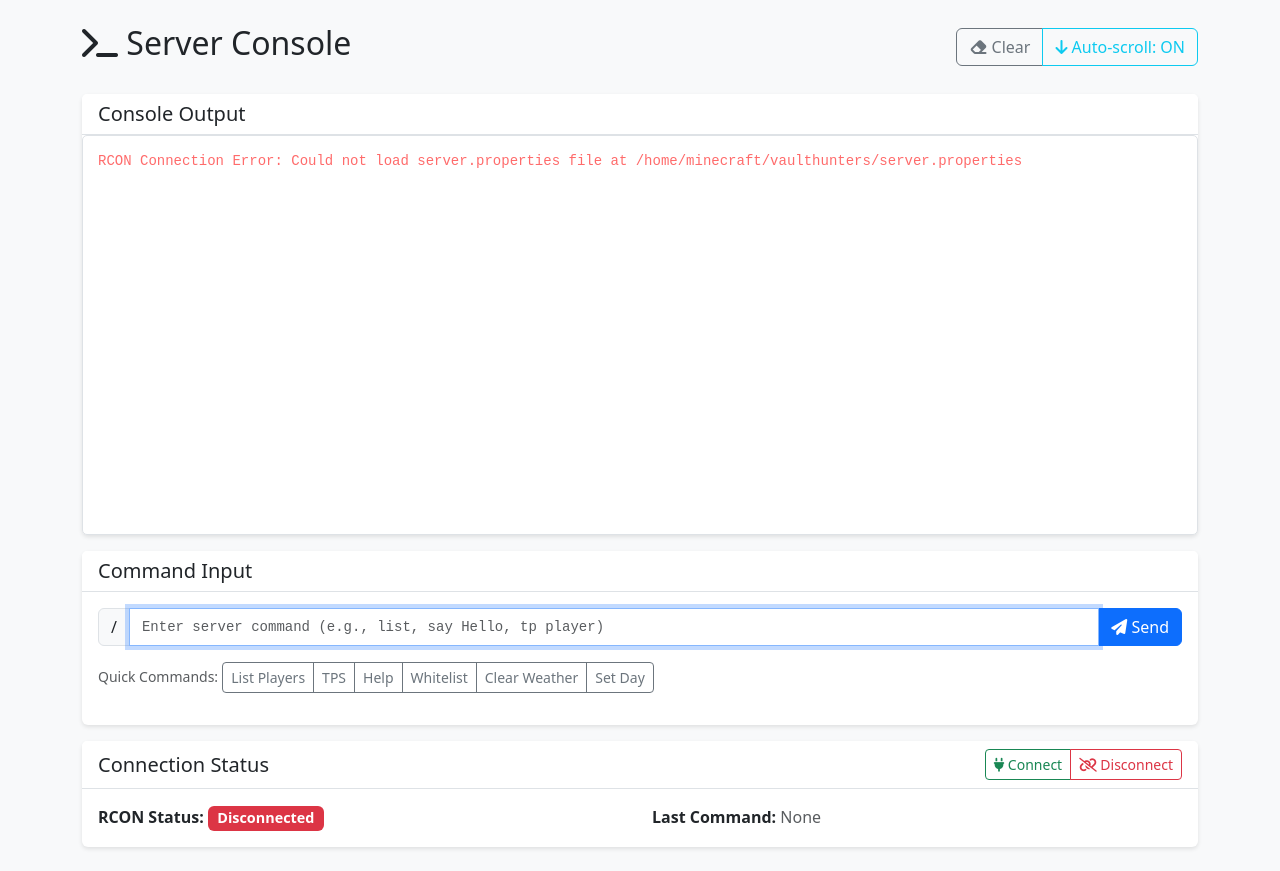
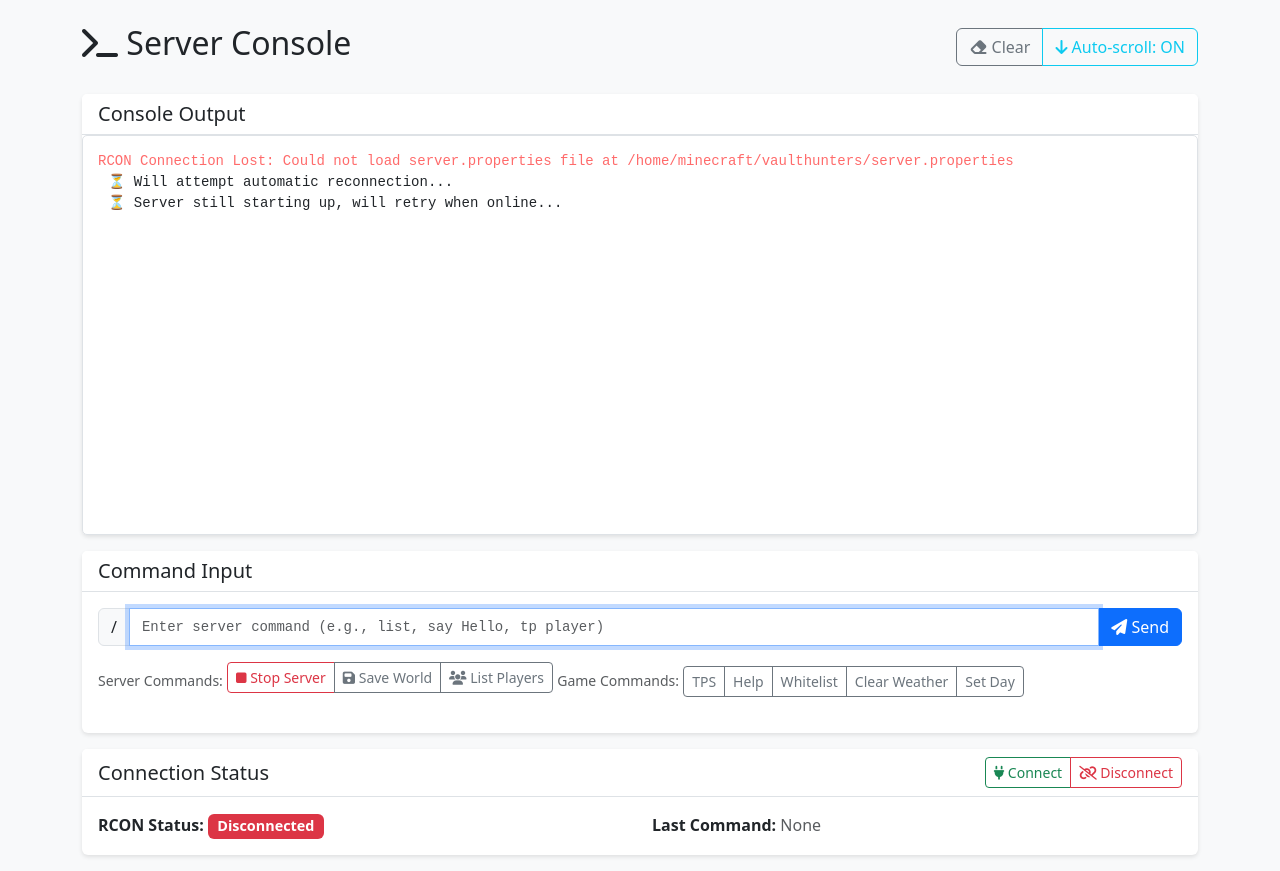
Before and after one commit to Hr46ph/vaulthunters_web_manager, a Flask app: page /console in a window 1280 px wide. Shown: the part 56-927 px from the top of the page. Before the commit the page ends 905 px from the top, so only its background shows below. Run offline with Flask 3, Linux system fonts and the light colour scheme; parts of the project's set-up code (start-up, migrations or seed data) failed here and were passed over; some libraries are stand-ins or nearby versions.

Commit message:
Implement server control via RCON with automatic console reconnection
- Route server stop/restart through RCON commands for graceful shutdown
- Add automatic RCON reconnection after server restarts
- Display RCON commands and responses in console for full transparency
- Add Stop Server button directly in console with confirmation
- Enhance console with server control and save commands
- Smart reconnection logic: detects server online status before RCON attempts
- Cross-page integration: dashboard server control shows in console window

🤖 Generated with [Claude Code](https://claude.ai/code)

Co-Authored-By: Claude <noreply@anthropic.com>

```diff
--- a/routes.py
+++ b/routes.py
@@ -16,6 +16,86 @@ import logging
 import subprocess
 import json
 from datetime import datetime
+
+def _execute_rcon_server_control(action):
+    """Execute server control via RCON commands"""
+    try:
+        # Get server connection details from server.properties
+        server_props = ServerPropertiesParser()
+
+        if not server_props.load_properties():
+            return {
+                'success': False,
+                'error': 'Could not load server.properties file'
+            }
+
+        if not server_props.is_rcon_enabled():
+            return {
+                'success': False,
+                'error': 'RCON is not enabled in server.properties (enable-rcon=true required)'
+            }
+
+        server_host = current_app.config.get('MINECRAFT_SERVER_HOST', 'localhost')
+        rcon_port = server_props.get_rcon_port()
+        rcon_password = server_props.get_rcon_password()
+
+        if not rcon_password:
+            return {
+                'success': False,
+                'error': 'RCON password not set in server.properties'
+            }
+
+        from services.rcon_client import execute_rcon_command
+
+        if action == 'stop':
+            # Execute stop command via RCON
+            success, response = execute_rcon_command(server_host, rcon_port, rcon_password, 'stop')
+            if success:
+                return {
+                    'success': True,
+                    'message': 'Server stop command sent via RCON',
+                    'rcon_command': 'stop',
+                    'rcon_response': response
+                }
+            else:
+                return {
+                    'success': False,
+                    'error': f'RCON stop command failed: {response}'
+                }
+
+        elif action == 'restart':
+            # First stop via RCON
+            success, response = execute_rcon_command(server_host, rcon_port, rcon_password, 'stop')
+            if success:
+                # Wait a moment for server to shut down
+                import time
+                time.sleep(3)
+
+                # Then start using system control
+                system_control = SystemControlService()
+                start_result = system_control.start_server()
+
+                return {
+                    'success': start_result['success'],
+                    'message': f"Server restart: RCON stop successful, start {'successful' if start_result['success'] else 'failed'}",
+                    'rcon_command': 'stop',
+                    'rcon_response': response,
+                    'start_result': start_result
+                }
+            else:
+                return {
+                    'success': False,
+                    'error': f'RCON stop command failed during restart: {response}'
+                }
+
+        return {'success': False, 'error': 'Unknown action'}
+
+    except Exception as e:
+        current_app.logger.error(f'RCON server control failed: {e}')
+        return {
+            'success': False,
+            'error': str(e)
+        }
 
 # Create blueprint
 main_bp = Blueprint('main', __name__)
@@ -100,9 +180,11 @@ def server_control():
         if action == 'start':
             result = system_control.start_server()
         elif action == 'stop':
-            result = system_control.stop_server()
+            # Use RCON stop command for graceful shutdown
+            result = _execute_rcon_server_control('stop')
         elif action == 'restart':
-            result = system_control.restart_server()
+            # Use RCON stop followed by system start
+            result = _execute_rcon_server_control('restart')
 
         current_app.logger.info(f'Server control result: {result}')
 
--- a/static/js/app.js
+++ b/static/js/app.js
@@ -85,6 +85,19 @@ function executeServerControl(action) {
     .then(data => {
         console.log('Server control response:', data);
         if (data.success) {
+            // Show RCON command and response in console if available
+            if (data.rcon_command && window.appendToConsole) {
+                const timestamp = new Date().toLocaleTimeString();
+                window.appendToConsole(`<span class="console-timestamp">[${timestamp}]</span> <span class="console-command">/${data.rcon_command}</span>`);
+
+                if (data.rcon_response) {
+                    window.appendToConsole(`<span class="console-response">${escapeHtml(data.rcon_response)}</span>`);
+                }
+
+                // Show system message for server control
+                window.appendToConsole(`<span class="console-response">💡 Server ${action} initiated via RCON</span>`);
+            }
+
             // For all actions, just refresh status without modal
             setTimeout(updateServerStatus, 2000);
         } else {
--- a/templates/console.html
+++ b/templates/console.html
@@ -137,9 +137,21 @@
 
                 <!-- Quick Commands -->
                 <div class="mb-3">
-                    <small class="text-muted">Quick Commands:</small>
+                    <small class="text-muted">Server Commands:</small>
+                    <div class="btn-group flex-wrap mb-2" role="group">
+                        <button type="button" class="btn btn-sm btn-outline-danger" onclick="confirmRconCommand('stop', 'stop the server')">
+                            <i class="fas fa-stop"></i> Stop Server
+                        </button>
+                        <button type="button" class="btn btn-sm btn-outline-secondary" onclick="executeCommand('save-all')">
+                            <i class="fas fa-save"></i> Save World
+                        </button>
+                        <button type="button" class="btn btn-sm btn-outline-secondary" onclick="executeCommand('list')">
+                            <i class="fas fa-users"></i> List Players
+                        </button>
+                    </div>
+
+                    <small class="text-muted">Game Commands:</small>
                     <div class="btn-group flex-wrap" role="group">
-                        <button type="button" class="btn btn-sm btn-outline-secondary" onclick="executeCommand('list')">List Players</button>
                         <button type="button" class="btn btn-sm btn-outline-secondary" onclick="executeCommand('tps')">TPS</button>
                         <button type="button" class="btn btn-sm btn-outline-secondary" onclick="executeCommand('help')">Help</button>
                         <button type="button" class="btn btn-sm btn-outline-secondary" onclick="executeCommand('whitelist list')">Whitelist</button>
@@ -242,12 +254,14 @@ function setupCommandHistory() {
 }
 
 
-// Append text to console
-function appendToConsole(text) {
+// Append text to console (globally available)
+window.appendToConsole = function(text) {
     const output = document.getElementById('console-output');
+    if (!output) return;  // Console not available on this page
+
     output.innerHTML += text + '\n';
 
-    if (autoScroll) {
+    if (typeof autoScroll !== 'undefined' && autoScroll) {
         output.scrollTop = output.scrollHeight;
     }
 }
@@ -274,27 +288,56 @@ function toggleAutoScroll() {
     }
 }
 
-// Check RCON status
+// RCON status tracking
+let lastRconStatus = null;
+let reconnectAttempts = 0;
+let maxReconnectAttempts = 5;
+
+// Check RCON status with auto-reconnection
 function checkRconStatus() {
     fetch('/console/status')
         .then(response => response.json())
         .then(data => {
             const statusElement = document.getElementById('rcon-status');
+            const currentStatus = data.connected;
+
             if (data.connected) {
                 statusElement.className = 'badge bg-success';
                 statusElement.textContent = 'Connected';
                 statusElement.title = `Connected to ${data.host}:${data.port}`;
+
+                // Reset reconnect attempts on successful connection
+                reconnectAttempts = 0;
+
+                // If we just reconnected, show success message
+                if (lastRconStatus === false) {
+                    appendToConsole(`<span class="console-response">✓ RCON automatically reconnected</span>`);
+                }
             } else {
                 statusElement.className = 'badge bg-danger';
                 statusElement.textContent = 'Disconnected';
                 statusElement.title = data.error || 'Connection failed';
 
-                // Also show error in console
-                console.error('RCON Connection Failed:', data.error);
+                // Try to auto-reconnect if server might be available
+                if (lastRconStatus === true || lastRconStatus === null) {
+                    // First time disconnection or we were previously connected
+                    appendToConsole(`<span class="console-error">RCON Connection Lost: ${escapeHtml(data.error || 'Unknown error')}</span>`);
+                    appendToConsole(`<span class="console-response">⏳ Will attempt automatic reconnection...</span>`);
+                }
 
-                // Add error message to console output
-                appendToConsole(`<span class="console-error">RCON Connection Error: ${escapeHtml(data.error || 'Unknown error')}</span>`);
+                // Attempt auto-reconnection if we haven't exceeded max attempts
+                if (reconnectAttempts < maxReconnectAttempts) {
+                    setTimeout(attemptAutoReconnect, 5000); // Try reconnecting after 5 seconds
+                    reconnectAttempts++;
+                }
             }
+
+            // Update server status to check if server is running
+            if (typeof updateServerStatus === 'function') {
+                updateServerStatus();
+            }
+
+            lastRconStatus = currentStatus;
         })
         .catch(error => {
             const statusElement = document.getElementById('rcon-status');
@@ -303,7 +346,49 @@ function checkRconStatus() {
             statusElement.title = error.message;
 
             console.error('RCON Status Check Error:', error);
-            appendToConsole(`<span class="console-error">RCON Status Check Failed: ${escapeHtml(error.message)}</span>`);
+            lastRconStatus = false;
+        });
+}
+
+// Attempt automatic reconnection
+function attemptAutoReconnect() {
+    // First check if server is online by checking server status
+    fetch('/server/status')
+        .then(response => response.json())
+        .then(serverData => {
+            // Only try RCON reconnection if server is online
+            if (serverData.online) {
+                appendToConsole(`<span class="console-response">🔄 Server detected online, attempting RCON reconnection (attempt ${reconnectAttempts}/${maxReconnectAttempts})...</span>`);
+
+                // Try to reconnect
+                fetch('/console/connect', {
+                    method: 'POST',
+                    headers: {
+                        'Content-Type': 'application/json',
+                        'X-CSRFToken': getCSRFToken()
+                    }
+                })
+                .then(response => response.json())
+                .then(data => {
+                    if (data.success) {
+                        appendToConsole(`<span class="console-response">✓ RCON automatically reconnected after server restart</span>`);
+                        reconnectAttempts = 0; // Reset counter on success
+                        checkRconStatus(); // Update status immediately
+                    } else {
+                        appendToConsole(`<span class="console-error">✗ Auto-reconnection failed: ${escapeHtml(data.error)}</span>`);
+                    }
+                })
+                .catch(error => {
+                    appendToConsole(`<span class="console-error">✗ Auto-reconnection request failed: ${escapeHtml(error.message)}</span>`);
+                });
+            } else {
+                // Server still not online, don't spam reconnection attempts
+                appendToConsole(`<span class="console-response">⏳ Server still starting up, will retry when online...</span>`);
+            }
+        })
+        .catch(error => {
+            // Server status check failed, assume server not ready
+            console.log('Server status check failed during auto-reconnect, will retry later');
         });
 }
 
@@ -426,6 +511,13 @@ function executeCommand(command) {
     });
 }
 
+// Confirm dangerous RCON commands
+function confirmRconCommand(command, description) {
+    if (confirm(`Are you sure you want to ${description}?\n\nThis will execute: /${command}`)) {
+        executeCommand(command);
+    }
+}
+
 // Check RCON status periodically
 setInterval(checkRconStatus, 30000);
 </script>
```
